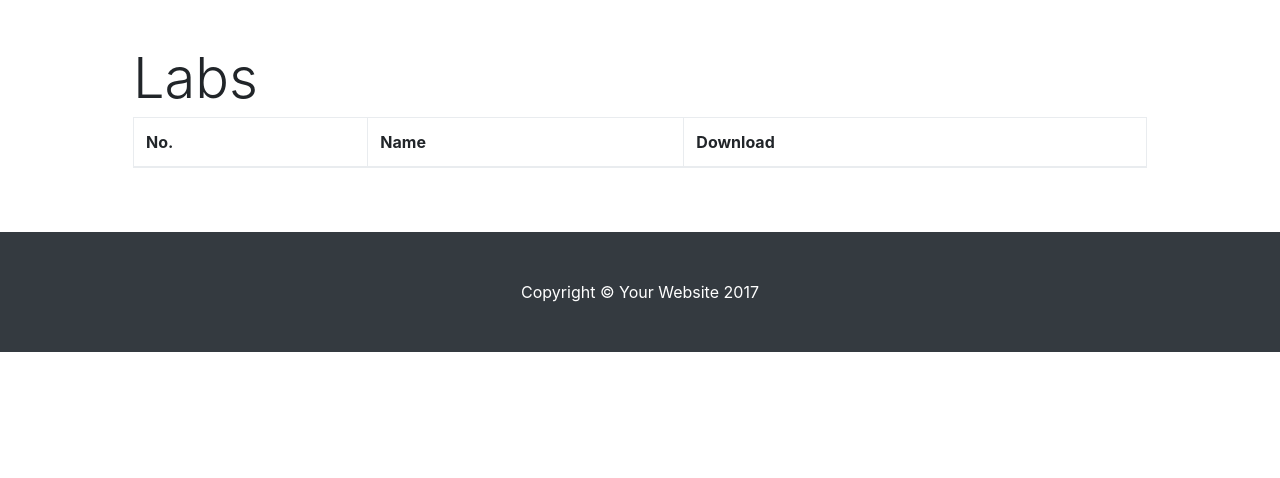
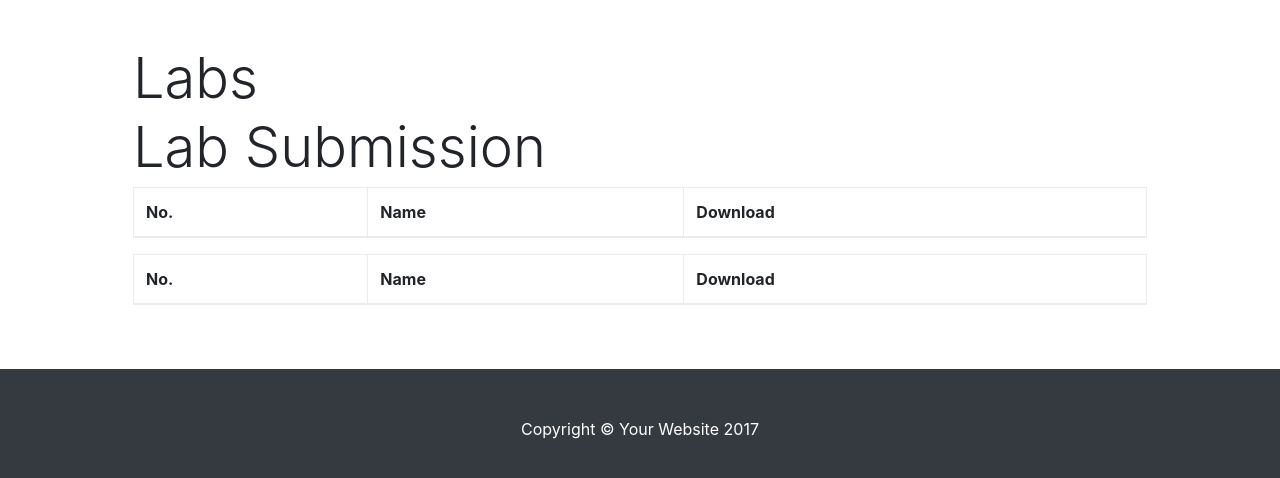
Before and after one commit to aumc-bscs5th/Software-Engineering, a Jekyll site: the page labs.html, which Jekyll copies as it is, in a window 1280 px wide and 1256 px high. Shown: the part 767-1245 px from the top of the window. Built offline with Jekyll 4.4.1, drawn with Linux system fonts in a browser that asks for light colours.

Commit message:
lab submission added

```diff
--- a/labs.html
+++ b/labs.html
@@ -122,6 +122,16 @@
 		<th>Download</th>
       </tr>
     </thead>
+					<h2 class="display-4">Lab Submission</h2>
+				<table class="table table-bordered">
+
+    <thead>
+      <tr>
+        <th>No.</th>
+        <th>Name</th>
+		<th>Download</th>
+      </tr>
+    </thead>
     <tbody>
 
     </tbody>
```
